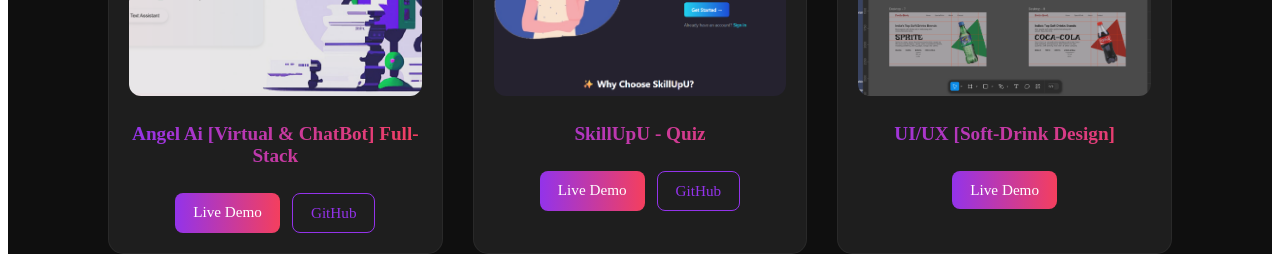
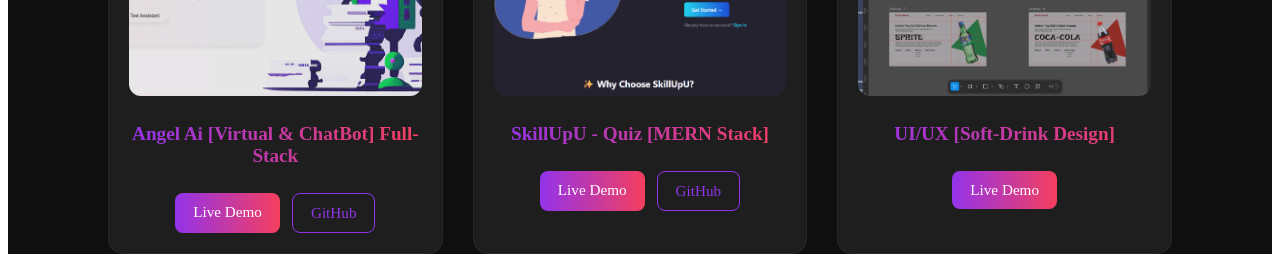
Before and after one commit to satpalsingh939/satpalsinghPortfolio, a React (Vite) app in the folder frontend/: page / in a window 1280 px wide. Shown: the part 2860-3114 px from the top of the page. Built offline with nearby package versions, Linux system fonts and the light colour scheme; the HTML template or start-up script is replaced by a standard one.

Commit message:
add proN

```diff
--- a/frontend/src/pages/Projects.jsx
+++ b/frontend/src/pages/Projects.jsx
@@ -21,7 +21,7 @@ export default function Portfolio() {
 
         <div className={styles.portfolioCard}>
           <img src="/quiz.png" alt="E-commerce" className={styles.portfolioImg} />
-          <h4>SkillUpU - Quiz</h4>
+          <h4>SkillUpU - Quiz [MERN Stack]</h4>
           <div className={styles.btnGroup}>
             <a href="https://skillupu-quiz-s.vercel.app/" target="_blank" className={styles.btn}>Live Demo</a>
             <a href="https://github.com/satpalsingh939/skillUpU_Quiz_S" target="_blank" className={styles.btnOutline}>GitHub</a>
```
